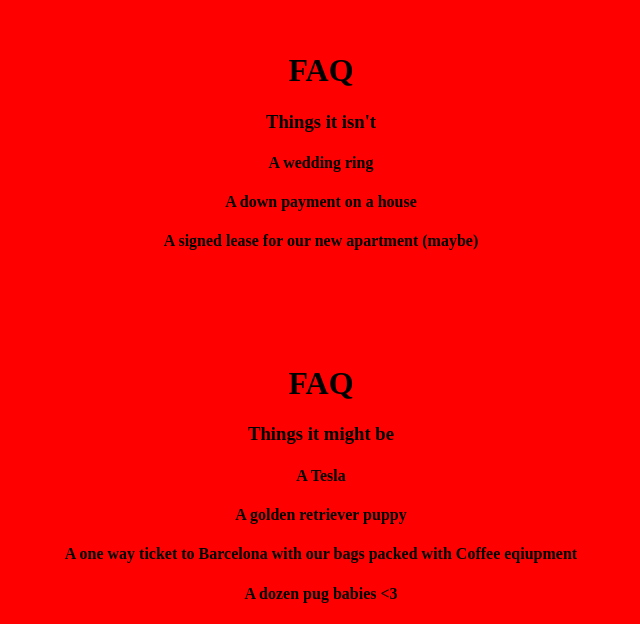
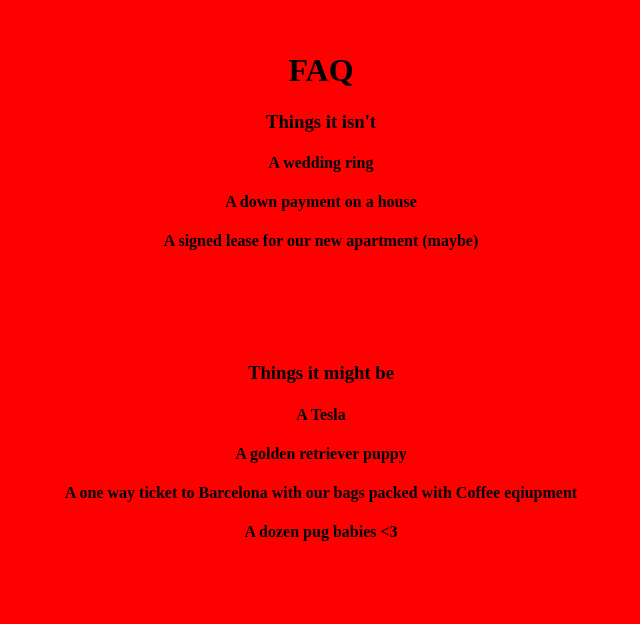
Before and after one commit to emmacountdown/ecd, a plain HTML site: page index.html in a window 1280 px wide. Shown: the part 1424-2048 px from the top of the page, without its empty margins (319-959 px from the left). After the commit the page ends 1987 px from the top, so only its background shows below. Drawn offline with Linux system fonts and the light colour scheme.

Commit message:
Update index.html

```diff
--- a/index.html
+++ b/index.html
@@ -52,7 +52,7 @@
 <br>
 <br>
 <br>
-<center><h1>FAQ</h1>
+<center>
 <h3>Things it might be</h3>
 <h4>A Tesla</h4>
 <h4>A golden retriever puppy</h4>
```
